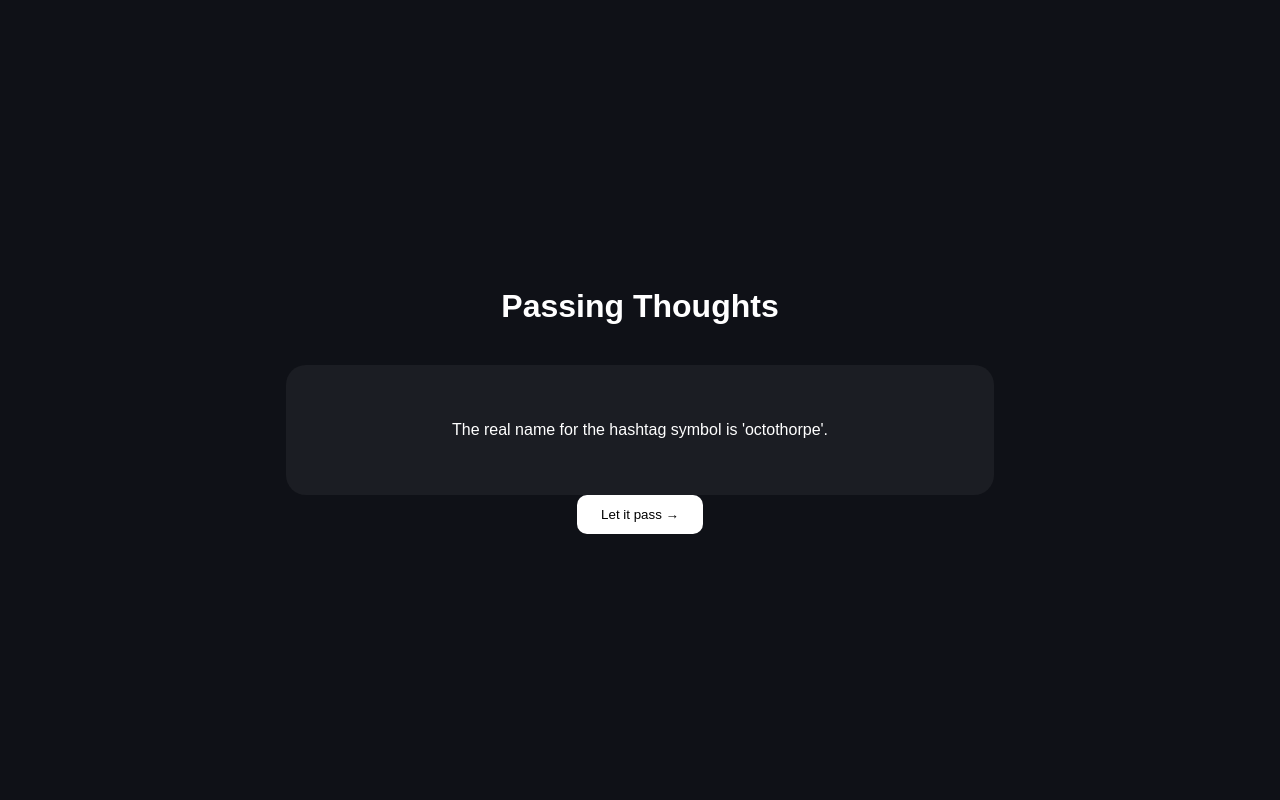
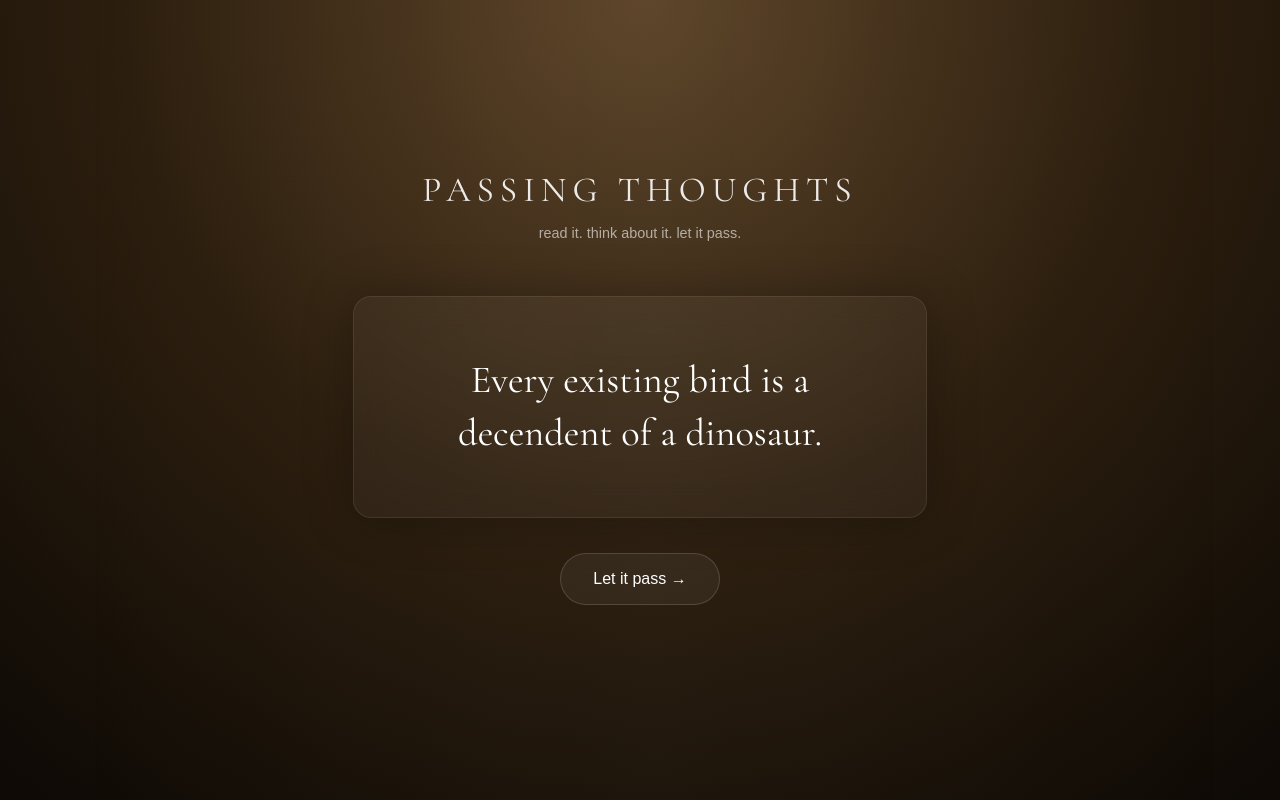
Before and after one commit to Varshitha185/CODEVEDX, a plain HTML site: page index.html in a window 1280 px wide. Drawn offline with nearby package versions, Linux system fonts and the light colour scheme.

Commit message:
Improved UI

```diff
--- a/index.html
+++ b/index.html
@@ -1,6 +1,11 @@
 <!DOCTYPE html>
 <html>
 <head>
+    <link rel="preconnect" href="https://fonts.googleapis.com">
+    <link rel="preconnect" href="https://fonts.gstatic.com" crossorigin>
+    <link href="https://fonts.googleapis.com/css2?family=Cormorant+Garamond:wght@300;400;500&display=swap" rel="stylesheet">
+    <link href="https://fonts.googleapis.com/css2?family=EB+Garamond:wght@400;500&display=swap" rel="stylesheet">
+    <link href="https://fonts.googleapis.com/css2?family=Cormorant+Garamond:wght@400;500&display=swap" rel="stylesheet">
     <title>Passing Thoughts</title>
     <link rel="stylesheet" href="style.css">
 </head>
@@ -8,7 +13,10 @@
 
     <div class="container">
 
-        <h1>Passing Thoughts</h1>
+        <h1>PASSING THOUGHTS</h1>
+        <p class="subtitle">
+            read it. think about it. let it pass.
+        </p>
 
         <div class="thought-box" id="thoughtBox">
             <p id="thought"></p>
--- a/script.js
+++ b/script.js
@@ -1,34 +1,128 @@
 const thoughts = [
-    "Every existing bird is a decendent of a dinosaur.",
-    "Crows can remeber human faces and hold grudges.",
-    "We pass by serial killers every day and never know it.",
-    "Sand is called that becuase it is in between the sea and land.",
-    "A crocodile cannot stick its tongue out.",
-    "A group of flamingos is called a flamboyance.",
-    "A shrimp's heart is in its head.",
-    "Cat urine glows under a black light.",
-    "There are more stars in the universe than there are grains of sand on Earth.",
-    "It would take 1,200,000 mosquitoes, each sucking once, to completely drain the average human of blood.",
-    "It would take 19 minutes for a human to die from total blood loss.",
-    "It would take 19 minutes to fall to the center of the Earth if there were a tunnel and you could ignore air resistance and the Earth's rotation.",
-    "The real name for the hashtag symbol is 'octothorpe'.",
-    "The longest time between two twins being born is 87 days.",
-    "The tiny pocket in jeans was designed to store pocket watches.",
-    "There were active volcanoes on the moon when dinosaurs were alive.",
-    "Tug of war was an Olympic event until 1920.",
-    "All swans in England are the property of the Queen.",
-    "All polar bears are left-handed.",
-    "All the ants on Earth weigh about as much as all the humans.",
-    "All mammals get their color from their skin, not their fur.",
-    "A group of unicorns is called a blessing.",
-    "The average person walks the equivalent of three times around the world in a lifetime.",
-    "The average person has about 1,460 dreams a year.",
-    "The average person has about 70,000 thoughts a day.",
-    "The average person spends about six months of their life waiting for red lights to turn green.",
-    "Japan has a 'Naki Sumo' festival where wrestlers compete to see who can make a baby cry first.",
-    "Japan has one vending machine for every 40 people.",
-    "Wearing a suit of armor was once considered a fashion statement in the 15th century.",
-    "Wearing a necktie could reduce blood flow to the brain by up to 7.5%.",
+    {
+    text:"Every existing bird is a decendent of a dinosaur.",
+    theme: "dinosaur"
+    },
+    {
+    text: "The first dinosaur fossil was discovered in 1824.",
+    theme: "dinosaur"
+    },
+    // {
+    //     text:"Crows can remeber human faces and hold grudges.",
+    //     theme: "crow"
+    // },
+    // {
+    // text: "We pass by serial killers every day and never know it.",
+    // theme: "human_being"
+    // },
+    // {
+    // text: "Sand is called that becuase it is in between the sea and land.",
+    // theme: "beach"
+    // },
+    // {
+    // text: "A crocodile cannot stick its tongue out.",
+    // theme: "reptile"
+    // },
+    // {
+    // text: "A group of flamingos is called a flamboyance.",
+    // theme: "ocean"
+    // },
+    // {
+    // text: "A shrimp's heart is in its head.",
+    // theme: "animal"
+    // },
+    // {
+    // text: "Cat urine glows under a black light.",
+    // theme: "animal"
+    // },
+    // {
+    // text: "There are more stars in the universe than there are grains of sand on Earth.",
+    // theme: "astronomy"
+    // },
+    // {
+    // text: "It would take 1,200,000 mosquitoes, each sucking once, to completely drain the average human of blood.",
+    // theme: "insect"
+    // },
+    // {
+    // text: "It would take 19 minutes for a human to die from total blood loss.",
+    // theme: "medicine"
+    // },
+    // {
+    // text: "It would take 19 minutes to fall to the center of the Earth if there were a tunnel and you could ignore air resistance and the Earth's rotation.",
+    // theme: "geography"
+    // },
+    // {
+    // text: "The real name for the hashtag symbol is 'octothorpe'.",
+    // theme: "language"
+    // },
+    // {
+    // text: "The longest time between two twins being born is 87 days.",
+    // theme: "human_being"
+    // },
+    // {
+    // text: "The tiny pocket in jeans was designed to store pocket watches.",
+    // theme: "fashion"
+    // },
+    // {
+    // text: "There were active volcanoes on the moon when dinosaurs were alive.",
+    // theme: "astronomy"
+    // },
+    // {
+    // text: "Tug of war was an Olympic event until 1920.",
+    // theme: "sports"
+    // },
+    // {
+    // text: "All swans in England are the property of the Queen.",
+    // theme: "animal"
+    // },
+    // {
+    // text: "All polar bears are left-handed.",
+    // theme: "animal"
+    // },
+    // {
+    // text: "All the ants on Earth weigh about as much as all the humans.",
+    // theme: "insect"
+    // },
+    // {
+    // text: "All mammals get their color from their skin, not their fur.",
+    // theme: "animal"
+    // },
+    // {
+    // text: "A group of unicorns is called a blessing.",
+    // theme: "mythology"
+    // },
+    // {
+    // text: "The average person walks the equivalent of three times around the world in a lifetime.",
+    // theme: "geography"
+    // },
+    // {
+    // text: "The average person has about 1,460 dreams a year.",
+    // theme: "psychology"
+    // },
+    // {
+    // text: "The average person has about 70,000 thoughts a day.",
+    // theme: "psychology"
+    // },
+    // {
+    // text: "The average person spends about six months of their life waiting for red lights to turn green.",
+    // theme: "traffic"
+    // },
+    // {
+    // text: "Japan has a 'Naki Sumo' festival where wrestlers compete to see who can make a baby cry first.",
+    // theme: "culture"
+    // },
+    // {
+    // text: "Japan has one vending machine for every 40 people.",
+    // theme: "technology"
+    // },
+    // {
+    // text: "Wearing a suit of armor was once considered a fashion statement in the 15th century.",
+    // theme: "history"
+    // },
+    // {
+    // text: "Wearing a necktie could reduce blood flow to the brain by up to 7.5%.",
+    // theme: "medicine"
+    // }
 
 ];
 
@@ -54,8 +148,12 @@ function newThought() {
 
         currentIndex = randomIndex;
 
-        document.getElementById("thought").innerText =
-            thoughts[randomIndex];
+        const selectedThought = thoughts[randomIndex];
+
+        document.getElementById("thought").innerText = selectedThought.text;
+
+        document.body.className = "";
+        document.body.classList.add(selectedThought.theme);
 
         // Instantly move to right
         thoughtBox.style.transition = "none";
--- a/style.css
+++ b/style.css
@@ -15,22 +15,54 @@ body {
 .container {
     text-align: center;
     width: 70%;
+    transform: translateY(-25px);
 }
 
 h1 {
-    margin-bottom: 40px;
+    font-family: "Cormorant Garamond", serif;
+    font-size: 2.2rem;
+    font-weight: 400;
+    letter-spacing: 6px;
+    margin-bottom: 5px;
+    opacity: 0.9;
+}
+
+.subtitle {
+    color: rgba(255,255,255,0.6);
+    font-size: 0.9rem;
+    margin-bottom: 55px;
 }
 
 .thought-box {
-    width: 70%;
+
+    width: 55%;
+    max-width: 700px;
+    min-height: 140px;
+    height: auto;
+    display: flex;
+    align-items: center;
+    justify-content: center;
     margin: auto;
     padding: 40px;
-    border-radius: 20px;
+    border-radius: 18px;
+    background: rgba(255,255,255,0.04);
+    backdrop-filter: blur(15px);
+    border: 1px solid rgba(255,255,255,0.08);
+    box-shadow:
+        0 0 50px rgba(0,0,0,0.3);
+    transition:
+        transform 0.6s ease,
+        opacity 0.6s ease;
+}
 
-    background: rgba(255,255,255,0.05);
-
-    transition: transform 0.6s ease,
-                opacity 0.6s ease;
+#thought {
+    font-family: "Cormorant Garamond", serif;
+    font-size: 2.4rem;
+    line-height: 1.4;
+    font-weight: 400;
+    max-width: 80%;
+    margin: auto;
+    text-align: center;
 }
 
 .slide-out {
@@ -44,9 +76,177 @@ h1 {
 }
 
 button {
-    background: white;
-    border: none;
-    padding: 12px 24px;
-    border-radius: 10px;
+
+    margin-top: 35px;
+
+    padding: 16px 32px;
+
+    border-radius: 999px;
+
+    background: rgba(255,255,255,0.05);
+
+    border: 1px solid rgba(255,255,255,0.15);
+
+    color: white;
+
+    font-size: 1rem;
+
     cursor: pointer;
+
+    transition: all 0.3s ease;
 }
+
+button:hover {
+
+    transform: translateY(-3px);
+
+    background: rgba(255,255,255,0.1);
+}
+
+/* Dinosaur Theme Styles */
+body.dinosaur {
+    background:
+    radial-gradient(
+        circle at top,
+        #5d4428,
+        #2d1f0f,
+        #0d0905
+    );
+
+    position: relative;
+}
+
+body.dinosaur::before {
+    content: "";
+
+    position: fixed;
+    inset: 0;
+
+    background-image:
+        radial-gradient(
+            rgba(255,255,255,0.05) 1px,
+            transparent 1px
+        );
+
+    background-size: 120px 120px;
+
+    animation:
+        dustDrift 60s linear infinite;
+
+    pointer-events: none;
+
+    opacity: 0.4;
+}
+
+body.dinosaur::after {
+    content: "";
+
+    position: fixed;
+    inset: 0;
+
+    background:
+        linear-gradient(
+            90deg,
+            transparent,
+            rgba(255,255,255,0.015),
+            transparent
+        );
+
+    animation:
+        heatWave 12s ease-in-out infinite;
+
+    pointer-events: none;
+}
+
+@keyframes dustDrift {
+
+    from {
+        transform:
+            translateX(0)
+            translateY(0);
+    }
+
+    to {
+        transform:
+            translateX(-150px)
+            translateY(50px);
+    }
+
+}
+
+@keyframes heatWave {
+
+    0% {
+        transform:
+            translateX(-20px);
+    }
+
+    50% {
+        transform:
+            translateX(20px);
+    }
+
+    100% {
+        transform:
+            translateX(-20px);
+    }
+
+}
+
+/* Ocean Theme Styles */
+
+body.ocean {
+
+    background:
+        radial-gradient(
+            circle at center,
+            #0f3650,
+            #07151f,
+            #02060a
+        );
+
+    position: relative;
+}
+
+body.ocean::before {
+
+    content: "";
+
+    position: fixed;
+
+    inset: 0;
+
+    background:
+
+    radial-gradient(
+        circle at 30% 40%,
+        rgba(0,180,255,0.15),
+        transparent 30%
+    ),
+
+    radial-gradient(
+        circle at 70% 60%,
+        rgba(0,180,255,0.15),
+        transparent 30%
+    );
+
+    animation:
+        oceanGlow 10s ease-in-out infinite;
+
+    pointer-events: none;
+}
+
+@keyframes oceanGlow {
+
+    0% {
+        opacity: 0.4;
+    }
+
+    50% {
+        opacity: 1;
+    }
+
+    100% {
+        opacity: 0.4;
+    }
+}
```
